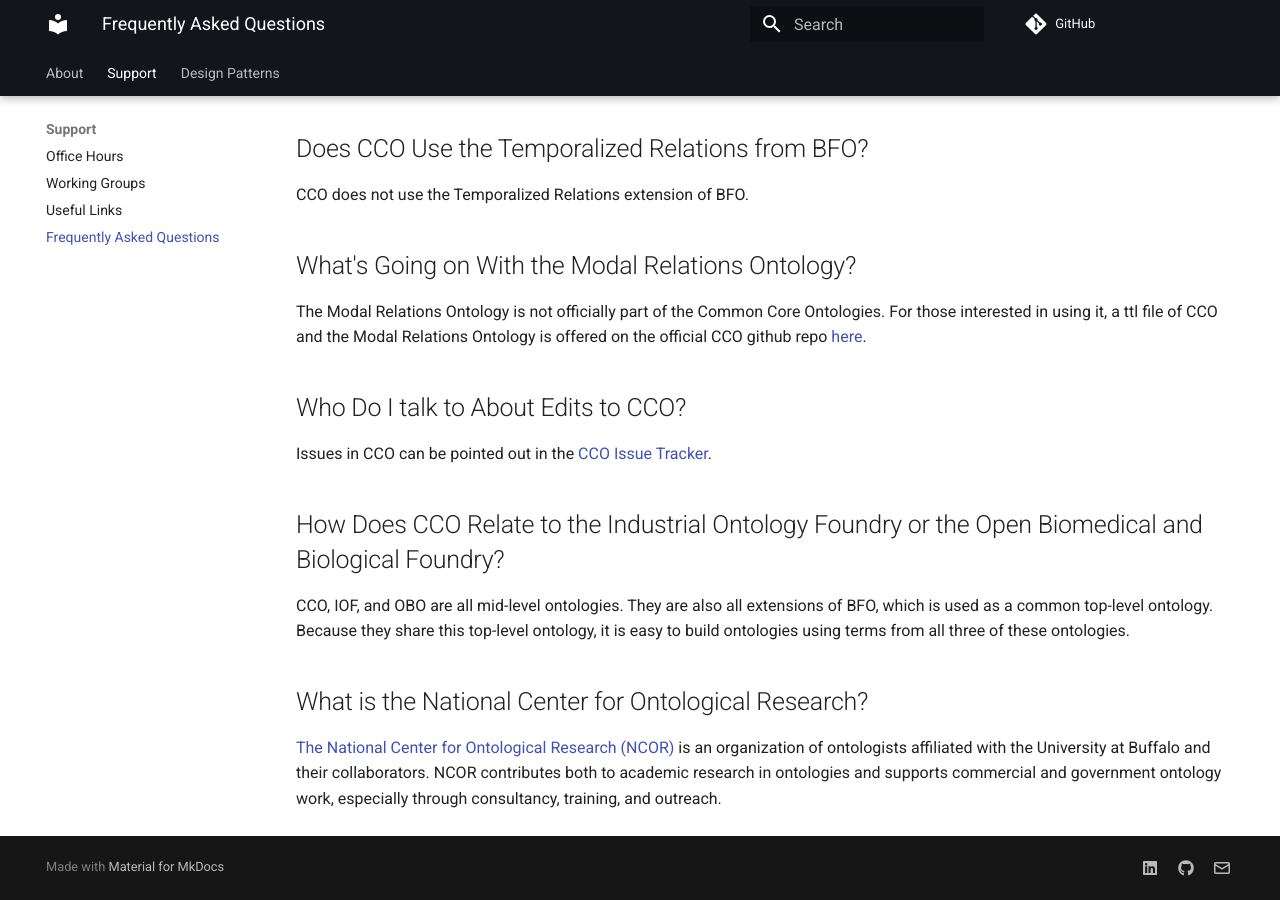
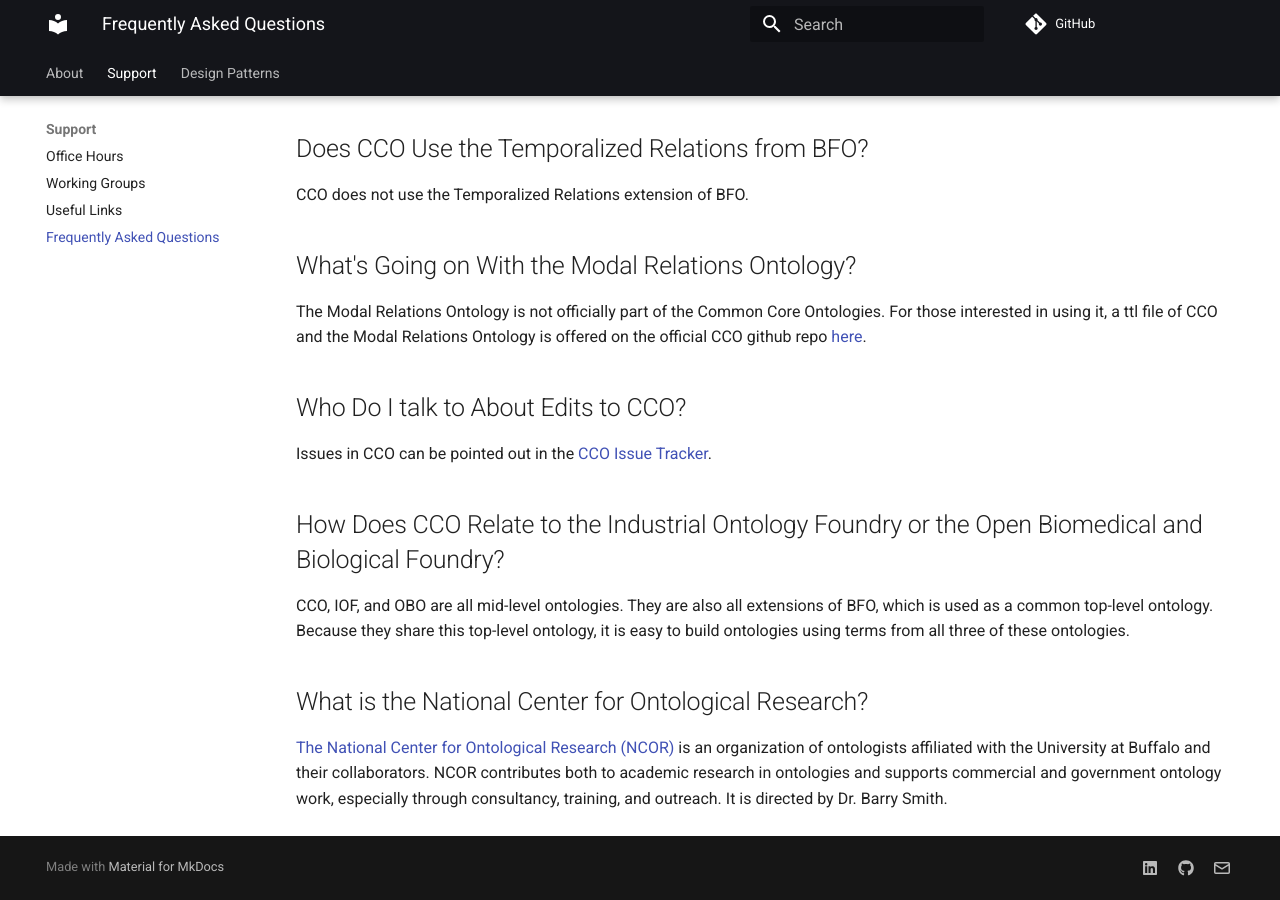
Before and after one commit to CommonCoreOntology/cco-webpage, an MkDocs documentation site: the page built from docs/faq.md, in a window 1280 px wide and 900 px high, scrolled down 1846 px. Built offline with MkDocs 1.6.1 and Material for MkDocs 9.7.7, drawn with Linux system fonts in a browser that asks for light colours; comment, search, counter and statistics services are not loaded.

Commit message:
Update faq.md
barry

```diff
--- a/docs/faq.md
+++ b/docs/faq.md
@@ -39,6 +39,6 @@
   <h2>How Does CCO Relate to the Industrial Ontology Foundry or the Open Biomedical and Biological Foundry?</h2>
     <p>CCO, IOF, and OBO are all mid-level ontologies. They are also all extensions of BFO, which is used as a common top-level ontology. Because they share this top-level ontology, it is easy to build ontologies using terms from all three of these ontologies.</p>
   <h2>What is the National Center for Ontological Research?</h2>
-    <p><a href="https://ubwp.buffalo.edu/ncor/" target="_blank">The National Center for Ontological Research (NCOR)</a> is an organization of ontologists affiliated with the University at Buffalo and their collaborators. NCOR contributes both to academic research in ontologies and supports commercial and government ontology work, especially through consultancy, training, and outreach.</p>
+    <p><a href="https://ubwp.buffalo.edu/ncor/" target="_blank">The National Center for Ontological Research (NCOR)</a> is an organization of ontologists affiliated with the University at Buffalo and their collaborators. NCOR contributes both to academic research in ontologies and supports commercial and government ontology work, especially through consultancy, training, and outreach. It is directed by Dr. Barry Smith.</p>
 </body>
 </html>
```
